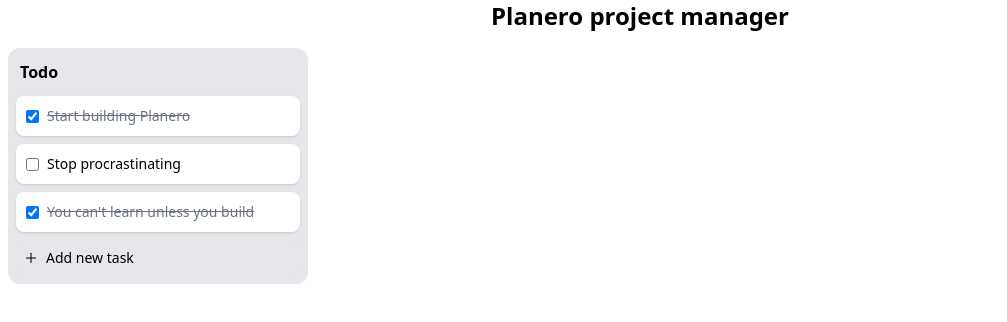
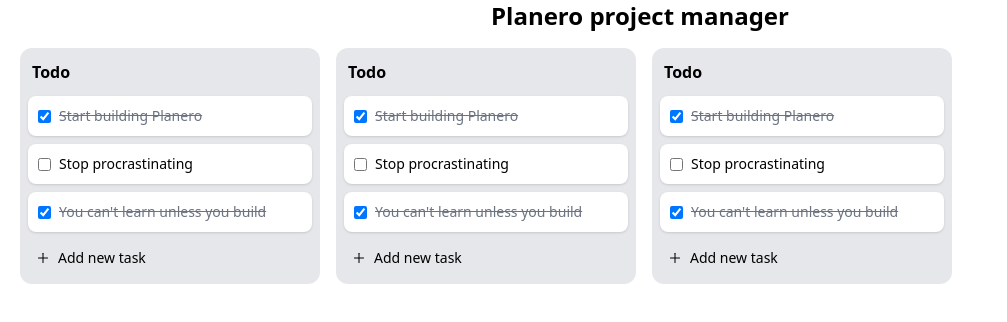
Before and after one commit to raknos13/planero-planner-react, a React (Vite) app: page / in a window 1280 px wide. Shown: the top 322 px of the page, without its empty margins (0-1007 px from the left). Built offline with nearby package versions, Linux system fonts and the light colour scheme.

Commit message:
Render multiple list in board component

```diff
--- a/src/components/Board.jsx
+++ b/src/components/Board.jsx
@@ -2,9 +2,10 @@ import TodoList from "./TodoList";
 
 export default function Board() {
   return (
-    <div className="flex">
-      <TodoList />
-      {/* <TodoList /> */}
+    <div className="flex justify-start w-auto h-screen mx-3 my-3">
+      <TodoList title="Todo" />
+      <TodoList title="Todo" />
+      <TodoList title="Todo" />
     </div>
   );
 }
```
